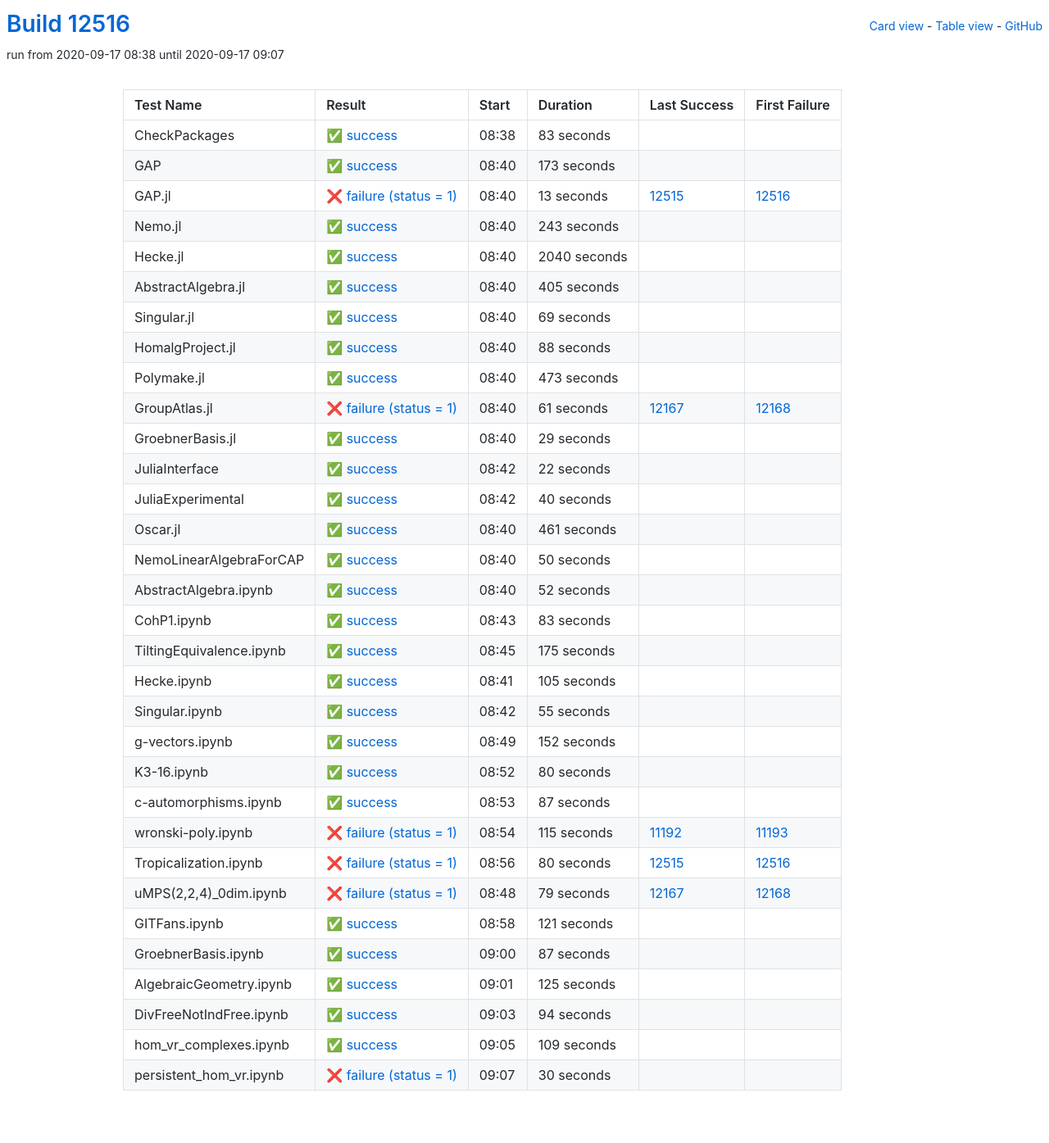
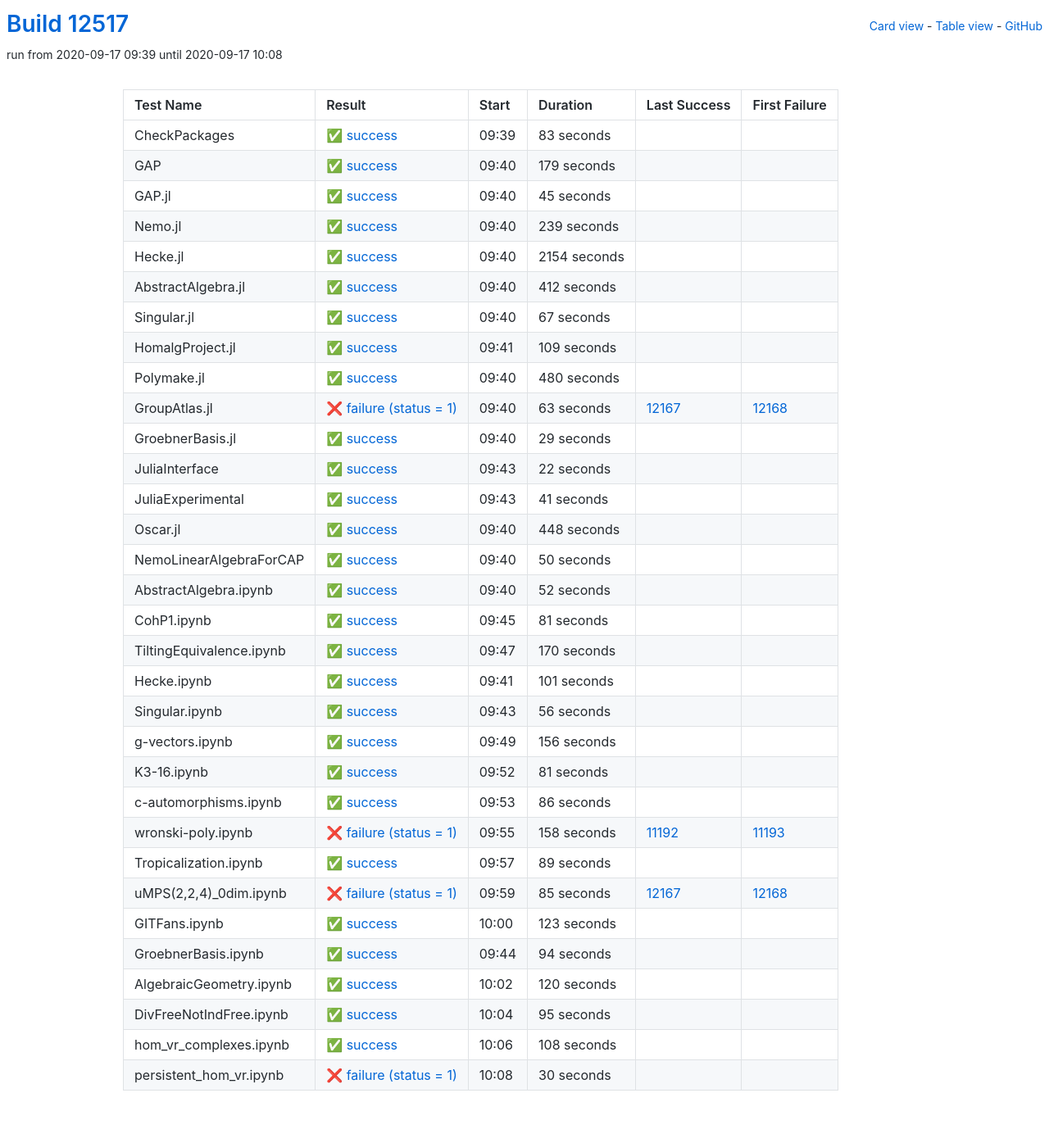
Before and after one commit to oscar-system/oscar-ci-status, a Jekyll site: the page built from table.html, in a window 1280 px wide. Shown: the whole page at 82% size. Built offline with Jekyll 4.4.1, drawn with Linux system fonts in a browser that asks for light colours.

Commit message:
Build #12517

```diff
--- a/_data/ci.yml
+++ b/_data/ci.yml
@@ -1,6 +1,6 @@
 ---
-build: 12516
-build_url: https://oscarci.mathematik.uni-kl.de/job/oscar/12516/
+build: 12517
+build_url: https://oscarci.mathematik.uni-kl.de/job/oscar/12517/
 job: oscar
 organization: oscar-system
 repo: oscar-ci-status
@@ -8,8 +8,8 @@
 tests:
 - name: CheckPackages
   id: checkpackages
-  log: https://oscarci.mathematik.uni-kl.de/job/oscar/12516/artifact/logs/build-12516/CheckPackages.log
-  start: 2020-09-17 08:38
+  log: https://oscarci.mathematik.uni-kl.de/job/oscar/12517/artifact/logs/build-12517/CheckPackages.log
+  start: 2020-09-17 09:39
   success: true
   exitcode: 0
   status: success
@@ -20,116 +20,116 @@
   first_failure_url:
 - name: GAP
   id: gap
-  log: https://oscarci.mathematik.uni-kl.de/job/oscar/12516/artifact/logs/build-12516/GAP.log
-  start: 2020-09-17 08:40
+  log: https://oscarci.mathematik.uni-kl.de/job/oscar/12517/artifact/logs/build-12517/GAP.log
+  start: 2020-09-17 09:40
   success: true
   exitcode: 0
   status: success
-  duration: 173
+  duration: 179
   last_success: false
   last_success_url:
   first_failure: false
   first_failure_url:
 - name: GAP.jl
   id: gap-jl
-  log: https://oscarci.mathematik.uni-kl.de/job/oscar/12516/artifact/logs/build-12516/GAP.jl.log
-  start: 2020-09-17 08:40
-  success: false
-  exitcode: 1
-  status: failure
-  duration: 13
-  last_success: 12515
-  last_success_url: https://oscarci.mathematik.uni-kl.de/job/oscar/12515/
-  first_failure: 12516
-  first_failure_url: https://oscarci.mathematik.uni-kl.de/job/oscar/12516/
-- name: Nemo.jl
-  id: nemo-jl
-  log: https://oscarci.mathematik.uni-kl.de/job/oscar/12516/artifact/logs/build-12516/Nemo.jl.log
-  start: 2020-09-17 08:40
+  log: https://oscarci.mathematik.uni-kl.de/job/oscar/12517/artifact/logs/build-12517/GAP.jl.log
+  start: 2020-09-17 09:40
   success: true
   exitcode: 0
   status: success
-  duration: 243
+  duration: 45
+  last_success: false
+  last_success_url:
+  first_failure: false
+  first_failure_url:
+- name: Nemo.jl
+  id: nemo-jl
+  log: https://oscarci.mathematik.uni-kl.de/job/oscar/12517/artifact/logs/build-12517/Nemo.jl.log
+  start: 2020-09-17 09:40
+  success: true
+  exitcode: 0
+  status: success
+  duration: 239
   last_success: false
   last_success_url:
   first_failure: false
   first_failure_url:
 - name: Hecke.jl
   id: hecke-jl
-  log: https://oscarci.mathematik.uni-kl.de/job/oscar/12516/artifact/logs/build-12516/Hecke.jl.log
-  start: 2020-09-17 08:40
+  log: https://oscarci.mathematik.uni-kl.de/job/oscar/12517/artifact/logs/build-12517/Hecke.jl.log
+  start: 2020-09-17 09:40
   success: true
   exitcode: 0
   status: success
-  duration: 2040
+  duration: 2154
   last_success: false
   last_success_url:
   first_failure: false
   first_failure_url:
 - name: AbstractAlgebra.jl
   id: abstractalgebra-jl
-  log: https://oscarci.mathematik.uni-kl.de/job/oscar/12516/artifact/logs/build-12516/AbstractAlgebra.jl.log
-  start: 2020-09-17 08:40
+  log: https://oscarci.mathematik.uni-kl.de/job/oscar/12517/artifact/logs/build-12517/AbstractAlgebra.jl.log
+  start: 2020-09-17 09:40
   success: true
   exitcode: 0
   status: success
-  duration: 405
+  duration: 412
   last_success: false
   last_success_url:
   first_failure: false
   first_failure_url:
 - name: Singular.jl
   id: singular-jl
-  log: https://oscarci.mathematik.uni-kl.de/job/oscar/12516/artifact/logs/build-12516/Singular.jl.log
-  start: 2020-09-17 08:40
+  log: https://oscarci.mathematik.uni-kl.de/job/oscar/12517/artifact/logs/build-12517/Singular.jl.log
+  start: 2020-09-17 09:40
   success: true
   exitcode: 0
   status: success
-  duration: 69
+  duration: 67
   last_success: false
   last_success_url:
   first_failure: false
   first_failure_url:
 - name: HomalgProject.jl
   id: homalgproject-jl
-  log: https://oscarci.mathematik.uni-kl.de/job/oscar/12516/artifact/logs/build-12516/HomalgProject.jl.log
-  start: 2020-09-17 08:40
+  log: https://oscarci.mathematik.uni-kl.de/job/oscar/12517/artifact/logs/build-12517/HomalgProject.jl.log
+  start: 2020-09-17 09:41
   success: true
   exitcode: 0
   status: success
-  duration: 88
+  duration: 109
   last_success: false
   last_success_url:
   first_failure: false
   first_failure_url:
 - name: Polymake.jl
   id: polymake-jl
-  log: https://oscarci.mathematik.uni-kl.de/job/oscar/12516/artifact/logs/build-12516/Polymake.jl.log
-  start: 2020-09-17 08:40
+  log: https://oscarci.mathematik.uni-kl.de/job/oscar/12517/artifact/logs/build-12517/Polymake.jl.log
+  start: 2020-09-17 09:40
   success: true
   exitcode: 0
   status: success
-  duration: 473
+  duration: 480
   last_success: false
   last_success_url:
   first_failure: false
   first_failure_url:
 - name: GroupAtlas.jl
   id: groupatlas-jl
-  log: https://oscarci.mathematik.uni-kl.de/job/oscar/12516/artifact/logs/build-12516/GroupAtlas.jl.log
-  start: 2020-09-17 08:40
+  log: https://oscarci.mathematik.uni-kl.de/job/oscar/12517/artifact/logs/build-12517/GroupAtlas.jl.log
+  start: 2020-09-17 09:40
   success: false
   exitcode: 1
   status: failure
-  duration: 61
+  duration: 63
   last_success: 12167
   last_success_url: https://oscarci.mathematik.uni-kl.de/job/oscar/12167/
   first_failure: 12168
   first_failure_url: https://oscarci.mathematik.uni-kl.de/job/oscar/12168/
 - name: GroebnerBasis.jl
   id: groebnerbasis-jl
-  log: https://oscarci.mathematik.uni-kl.de/job/oscar/12516/artifact/logs/build-12516/GroebnerBasis.jl.log
-  start: 2020-09-17 08:40
+  log: https://oscarci.mathematik.uni-kl.de/job/oscar/12517/artifact/logs/build-12517/GroebnerBasis.jl.log
+  start: 2020-09-17 09:40
   success: true
   exitcode: 0
   status: success
@@ -140,8 +140,8 @@
   first_failure_url:
 - name: JuliaInterface
   id: juliainterface
-  log: https://oscarci.mathematik.uni-kl.de/job/oscar/12516/artifact/logs/build-12516/JuliaInterface.log
-  start: 2020-09-17 08:42
+  log: https://oscarci.mathematik.uni-kl.de/job/oscar/12517/artifact/logs/build-12517/JuliaInterface.log
+  start: 2020-09-17 09:43
   success: true
   exitcode: 0
   status: success
@@ -152,32 +152,32 @@
   first_failure_url:
 - name: JuliaExperimental
   id: juliaexperimental
-  log: https://oscarci.mathematik.uni-kl.de/job/oscar/12516/artifact/logs/build-12516/JuliaExperimental.log
-  start: 2020-09-17 08:42
+  log: https://oscarci.mathematik.uni-kl.de/job/oscar/12517/artifact/logs/build-12517/JuliaExperimental.log
+  start: 2020-09-17 09:43
   success: true
   exitcode: 0
   status: success
-  duration: 40
+  duration: 41
   last_success: false
   last_success_url:
   first_failure: false
   first_failure_url:
 - name: Oscar.jl
   id: oscar-jl
-  log: https://oscarci.mathematik.uni-kl.de/job/oscar/12516/artifact/logs/build-12516/Oscar.jl.log
-  start: 2020-09-17 08:40
+  log: https://oscarci.mathematik.uni-kl.de/job/oscar/12517/artifact/logs/build-12517/Oscar.jl.log
+  start: 2020-09-17 09:40
   success: true
   exitcode: 0
   status: success
-  duration: 461
+  duration: 448
   last_success: false
   last_success_url:
   first_failure: false
   first_failure_url:
 - name: NemoLinearAlgebraForCAP
   id: nemolinearalgebraforcap
-  log: https://oscarci.mathematik.uni-kl.de/job/oscar/12516/artifact/logs/build-12516/NemoLinearAlgebraForCAP.log
-  start: 2020-09-17 08:40
+  log: https://oscarci.mathematik.uni-kl.de/job/oscar/12517/artifact/logs/build-12517/NemoLinearAlgebraForCAP.log
+  start: 2020-09-17 09:40
   success: true
   exitcode: 0
   status: success
@@ -188,8 +188,8 @@
   first_failure_url:
 - name: AbstractAlgebra.ipynb
   id: abstractalgebra-ipynb
-  log: https://oscarci.mathematik.uni-kl.de/job/oscar/12516/artifact/logs/build-12516/AbstractAlgebra.ipynb.log
-  start: 2020-09-17 08:40
+  log: https://oscarci.mathematik.uni-kl.de/job/oscar/12517/artifact/logs/build-12517/AbstractAlgebra.ipynb.log
+  start: 2020-09-17 09:40
   success: true
   exitcode: 0
   status: success
@@ -200,164 +200,140 @@
   first_failure_url:
 - name: CohP1.ipynb
   id: cohp1-ipynb
-  log: https://oscarci.mathematik.uni-kl.de/job/oscar/12516/artifact/logs/build-12516/CohP1.ipynb.log
-  start: 2020-09-17 08:43
+  log: https://oscarci.mathematik.uni-kl.de/job/oscar/12517/artifact/logs/build-12517/CohP1.ipynb.log
+  start: 2020-09-17 09:45
   success: true
   exitcode: 0
   status: success
-  duration: 83
+  duration: 81
   last_success: false
   last_success_url:
   first_failure: false
   first_failure_url:
 - name: TiltingEquivalence.ipynb
   id: tiltingequivalence-ipynb
-  log: https://oscarci.mathematik.uni-kl.de/job/oscar/12516/artifact/logs/build-12516/TiltingEquivalence.ipynb.log
-  start: 2020-09-17 08:45
+  log: https://oscarci.mathematik.uni-kl.de/job/oscar/12517/artifact/logs/build-12517/TiltingEquivalence.ipynb.log
+  start: 2020-09-17 09:47
   success: true
   exitcode: 0
   status: success
-  duration: 175
+  duration: 170
   last_success: false
   last_success_url:
   first_failure: false
   first_failure_url:
 - name: Hecke.ipynb
   id: hecke-ipynb
-  log: https://oscarci.mathematik.uni-kl.de/job/oscar/12516/artifact/logs/build-12516/Hecke.ipynb.log
-  start: 2020-09-17 08:41
+  log: https://oscarci.mathematik.uni-kl.de/job/oscar/12517/artifact/logs/build-12517/Hecke.ipynb.log
+  start: 2020-09-17 09:41
   success: true
   exitcode: 0
   status: success
-  duration: 105
+  duration: 101
   last_success: false
   last_success_url:
   first_failure: false
   first_failure_url:
 - name: Singular.ipynb
   id: singular-ipynb
-  log: https://oscarci.mathematik.uni-kl.de/job/oscar/12516/artifact/logs/build-12516/Singular.ipynb.log
-  start: 2020-09-17 08:42
+  log: https://oscarci.mathematik.uni-kl.de/job/oscar/12517/artifact/logs/build-12517/Singular.ipynb.log
+  start: 2020-09-17 09:43
   success: true
   exitcode: 0
   status: success
-  duration: 55
+  duration: 56
   last_success: false
   last_success_url:
   first_failure: false
   first_failure_url:
 - name: g-vectors.ipynb
   id: g-vectors-ipynb
-  log: https://oscarci.mathematik.uni-kl.de/job/oscar/12516/artifact/logs/build-12516/g-vectors.ipynb.log
-  start: 2020-09-17 08:49
+  log: https://oscarci.mathematik.uni-kl.de/job/oscar/12517/artifact/logs/build-12517/g-vectors.ipynb.log
+  start: 2020-09-17 09:49
   success: true
   exitcode: 0
   status: success
-  duration: 152
+  duration: 156
   last_success: false
   last_success_url:
   first_failure: false
   first_failure_url:
 - name: K3-16.ipynb
   id: k3-16-ipynb
-  log: https://oscarci.mathematik.uni-kl.de/job/oscar/12516/artifact/logs/build-12516/K3-16.ipynb.log
-  start: 2020-09-17 08:52
+  log: https://oscarci.mathematik.uni-kl.de/job/oscar/12517/artifact/logs/build-12517/K3-16.ipynb.log
+  start: 2020-09-17 09:52
   success: true
   exitcode: 0
   status: success
-  duration: 80
+  duration: 81
   last_success: false
   last_success_url:
   first_failure: false
   first_failure_url:
 - name: c-automorphisms.ipynb
   id: c-automorphisms-ipynb
-  log: https://oscarci.mathematik.uni-kl.de/job/oscar/12516/artifact/logs/build-12516/c-automorphisms.ipynb.log
-  start: 2020-09-17 08:53
+  log: https://oscarci.mathematik.uni-kl.de/job/oscar/12517/artifact/logs/build-12517/c-automorphisms.ipynb.log
+  start: 2020-09-17 09:53
   success: true
   exitcode: 0
   status: success
-  duration: 87
+  duration: 86
   last_success: false
   last_success_url:
   first_failure: false
   first_failure_url:
 - name: wronski-poly.ipynb
   id: wronski-poly-ipynb
-  log: https://oscarci.mathematik.uni-kl.de/job/oscar/12516/artifact/logs/build-12516/wronski-poly.ipynb.log
-  start: 2020-09-17 08:54
+  log: https://oscarci.mathematik.uni-kl.de/job/oscar/12517/artifact/logs/build-12517/wronski-poly.ipynb.log
+  start: 2020-09-17 09:55
   success: false
   exitcode: 1
   status: failure
-  duration: 115
+  duration: 158
   last_success: 11192
   last_success_url: https://oscarci.mathematik.uni-kl.de/job/oscar/11192/
   first_failure: 11193
   first_failure_url: https://oscarci.mathematik.uni-kl.de/job/oscar/11193/
 - name: Tropicalization.ipynb
   id: tropicalization-ipynb
-  log: https://oscarci.mathematik.uni-kl.de/job/oscar/12516/artifact/logs/build-12516/Tropicalization.ipynb.log
-  start: 2020-09-17 08:56
+  log: https://oscarci.mathematik.uni-kl.de/job/oscar/12517/artifact/logs/build-12517/Tropicalization.ipynb.log
+  start: 2020-09-17 09:57
+  success: true
+  exitcode: 0
+  status: success
+  duration: 89
+  last_success: false
+  last_success_url:
+  first_failure: false
+  first_failure_url:
+- name: uMPS(2,2,4)_0dim.ipynb
+  id: umps-2-2-4-0dim-ipynb
+  log: https://oscarci.mathematik.uni-kl.de/job/oscar/12517/artifact/logs/build-12517/uMPS-2-2-4-_0dim.ipynb.log
+  start: 2020-09-17 09:59
   success: false
   exitcode: 1
   status: failure
-  duration: 80
-  last_success: 12515
-  last_success_url: https://oscarci.mathematik.uni-kl.de/job/oscar/12515/
-  first_failure: 12516
-  first_failure_url: https://oscarci.mathematik.uni-kl.de/job/oscar/12516/
-- name: uMPS(2,2,4)_0dim.ipynb
-  id: umps-2-2-4-0dim-ipynb
-  log: https://oscarci.mathematik.uni-kl.de/job/oscar/12516/artifact/logs/build-12516/uMPS-2-2-4-_0dim.ipynb.log
-  start: 2020-09-17 08:48
-  success: false
-  exitcode: 1
-  status: failure
-  duration: 79
+  duration: 85
   last_success: 12167
   last_success_url: https://oscarci.mathematik.uni-kl.de/job/oscar/12167/
   first_failure: 12168
   first_failure_url: https://oscarci.mathematik.uni-kl.de/job/oscar/12168/
 - name: GITFans.ipynb
   id: gitfans-ipynb
-  log: https://oscarci.mathematik.uni-kl.de/job/oscar/12516/artifact/logs/build-12516/GITFans.ipynb.log
-  start: 2020-09-17 08:58
+  log: https://oscarci.mathematik.uni-kl.de/job/oscar/12517/artifact/logs/build-12517/GITFans.ipynb.log
+  start: 2020-09-17 10:00
   success: true
   exitcode: 0
   status: success
-  duration: 121
+  duration: 123
   last_success: false
   last_success_url:
   first_failure: false
   first_failure_url:
 - name: GroebnerBasis.ipynb
   id: groebnerbasis-ipynb
-  log: https://oscarci.mathematik.uni-kl.de/job/oscar/12516/artifact/logs/build-12516/GroebnerBasis.ipynb.log
-  start: 2020-09-17 09:00
-  success: true
-  exitcode: 0
-  status: success
-  duration: 87
-  last_success: false
-  last_success_url:
-  first_failure: false
-  first_failure_url:
-- name: AlgebraicGeometry.ipynb
-  id: algebraicgeometry-ipynb
-  log: https://oscarci.mathematik.uni-kl.de/job/oscar/12516/artifact/logs/build-12516/AlgebraicGeometry.ipynb.log
-  start: 2020-09-17 09:01
-  success: true
-  exitcode: 0
-  status: success
-  duration: 125
-  last_success: false
-  last_success_url:
-  first_failure: false
-  first_failure_url:
-- name: DivFreeNotIndFree.ipynb
-  id: divfreenotindfree-ipynb
-  log: https://oscarci.mathematik.uni-kl.de/job/oscar/12516/artifact/logs/build-12516/DivFreeNotIndFree.ipynb.log
-  start: 2020-09-17 09:03
+  log: https://oscarci.mathematik.uni-kl.de/job/oscar/12517/artifact/logs/build-12517/GroebnerBasis.ipynb.log
+  start: 2020-09-17 09:44
   success: true
   exitcode: 0
   status: success
@@ -366,22 +342,46 @@
   last_success_url:
   first_failure: false
   first_failure_url:
-- name: hom_vr_complexes.ipynb
-  id: hom-vr-complexes-ipynb
-  log: https://oscarci.mathematik.uni-kl.de/job/oscar/12516/artifact/logs/build-12516/hom_vr_complexes.ipynb.log
-  start: 2020-09-17 09:05
+- name: AlgebraicGeometry.ipynb
+  id: algebraicgeometry-ipynb
+  log: https://oscarci.mathematik.uni-kl.de/job/oscar/12517/artifact/logs/build-12517/AlgebraicGeometry.ipynb.log
+  start: 2020-09-17 10:02
   success: true
   exitcode: 0
   status: success
-  duration: 109
+  duration: 120
+  last_success: false
+  last_success_url:
+  first_failure: false
+  first_failure_url:
+- name: DivFreeNotIndFree.ipynb
+  id: divfreenotindfree-ipynb
+  log: https://oscarci.mathematik.uni-kl.de/job/oscar/12517/artifact/logs/build-12517/DivFreeNotIndFree.ipynb.log
+  start: 2020-09-17 10:04
+  success: true
+  exitcode: 0
+  status: success
+  duration: 95
+  last_success: false
+  last_success_url:
+  first_failure: false
+  first_failure_url:
+- name: hom_vr_complexes.ipynb
+  id: hom-vr-complexes-ipynb
+  log: https://oscarci.mathematik.uni-kl.de/job/oscar/12517/artifact/logs/build-12517/hom_vr_complexes.ipynb.log
+  start: 2020-09-17 10:06
+  success: true
+  exitcode: 0
+  status: success
+  duration: 108
   last_success: false
   last_success_url:
   first_failure: false
   first_failure_url:
 - name: persistent_hom_vr.ipynb
   id: persistent-hom-vr-ipynb
-  log: https://oscarci.mathematik.uni-kl.de/job/oscar/12516/artifact/logs/build-12516/persistent_hom_vr.ipynb.log
-  start: 2020-09-17 09:07
+  log: https://oscarci.mathematik.uni-kl.de/job/oscar/12517/artifact/logs/build-12517/persistent_hom_vr.ipynb.log
+  start: 2020-09-17 10:08
   success: false
   exitcode: 1
   status: failure
```
Also changed, not shown: README.md.
